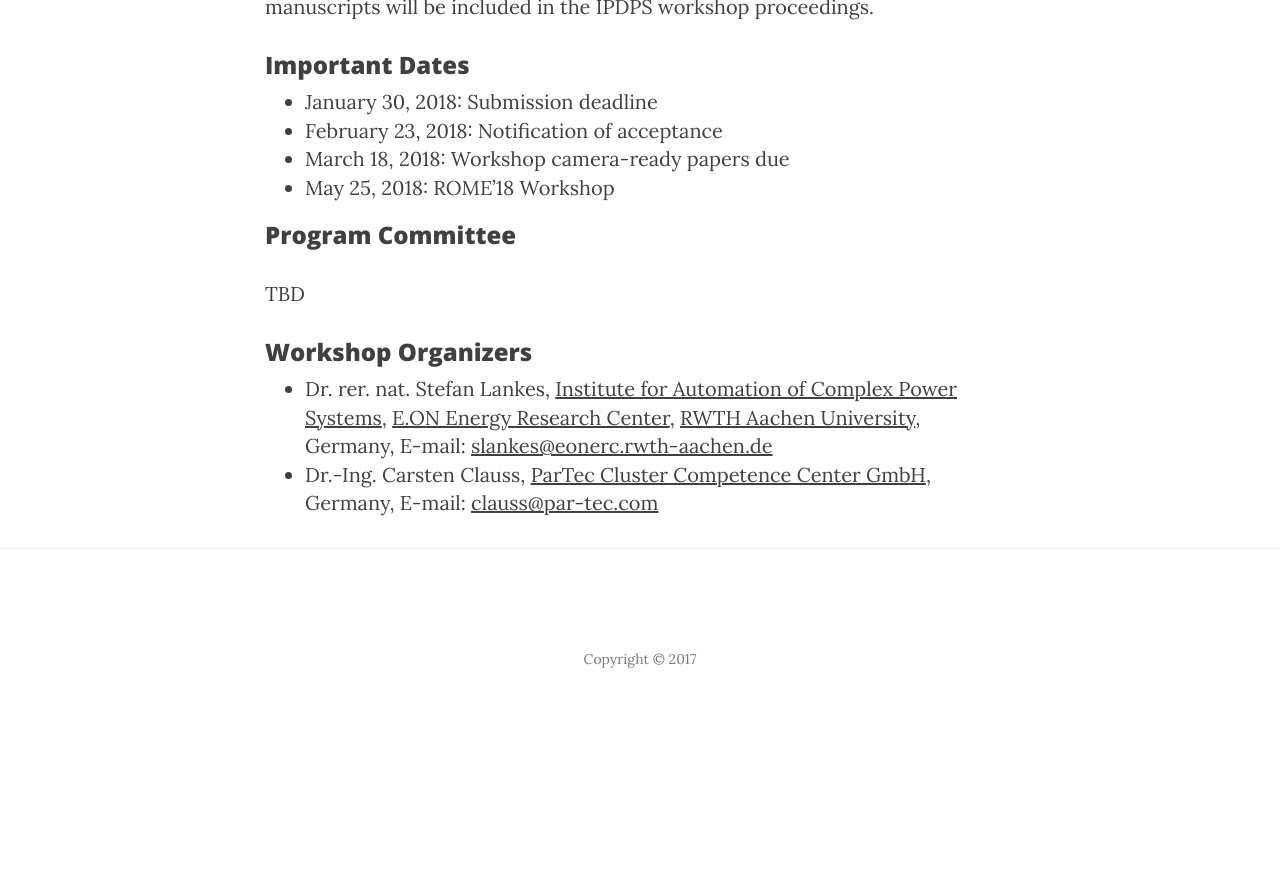
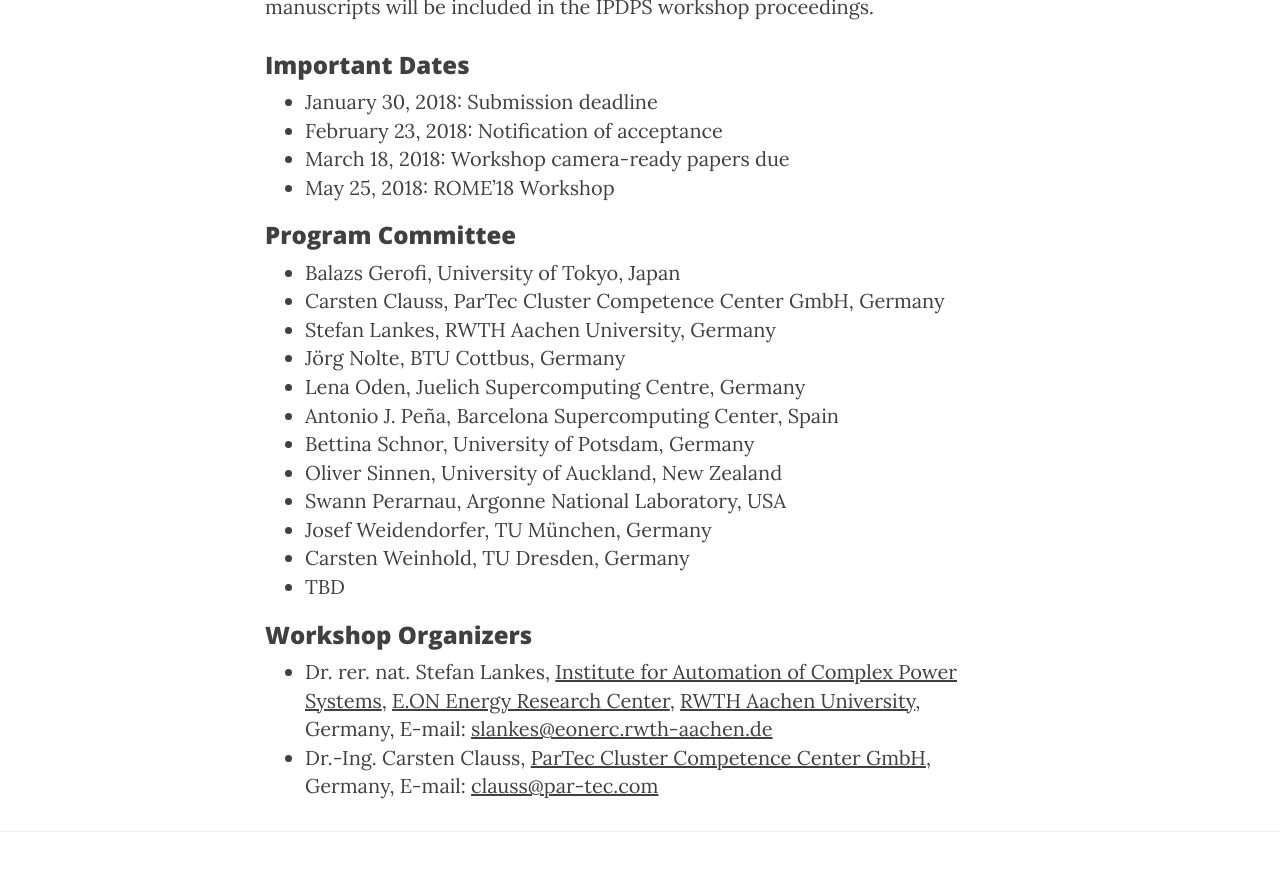
Before and after one commit to WROME/wrome.github.io, a Jekyll site: the page built from vancouver2018.md, in a window 1280 px wide and 900 px high, scrolled down 2863 px. Shown: the top 871 px of the window. Built offline with Jekyll 4.4.1, drawn with Linux system fonts in a browser that asks for light colours; nearby versions of some CDN libraries; before the commit the page ends 3598 px from its top, so only the background shows below that.

Commit message:
update PC member

```diff
--- a/vancouver2018.md
+++ b/vancouver2018.md
@@ -58,7 +58,18 @@
 
 ### Program Committee
 
-TBD
+* Balazs Gerofi, University of Tokyo, Japan
+* Carsten Clauss, ParTec Cluster Competence Center GmbH, Germany
+* Stefan Lankes, RWTH Aachen University, Germany
+* Jörg Nolte, BTU Cottbus, Germany
+* Lena Oden, Juelich Supercomputing Centre, Germany
+* Antonio J. Peña, Barcelona Supercomputing Center, Spain
+* Bettina Schnor, University of Potsdam, Germany
+* Oliver Sinnen, University of Auckland, New Zealand
+* Swann Perarnau, Argonne National Laboratory, USA
+* Josef Weidendorfer, TU München, Germany
+* Carsten Weinhold, TU Dresden, Germany
+* TBD
 
 ### Workshop Organizers
 
```
